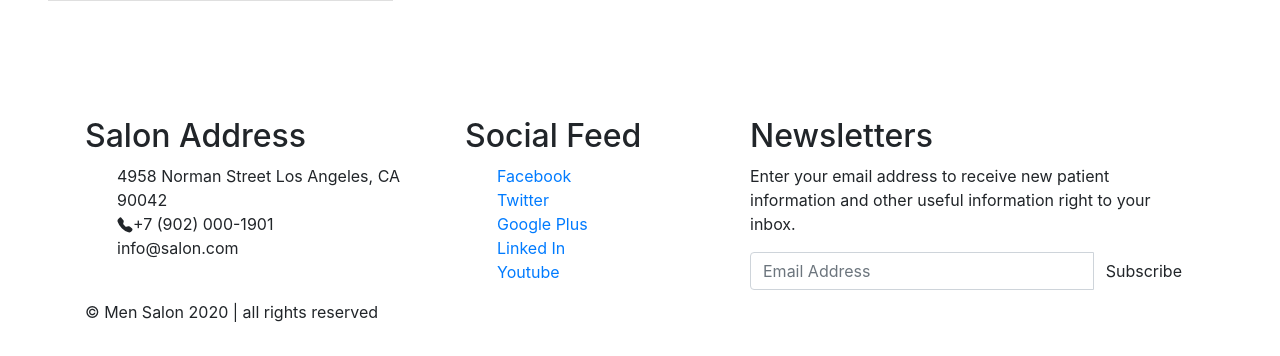
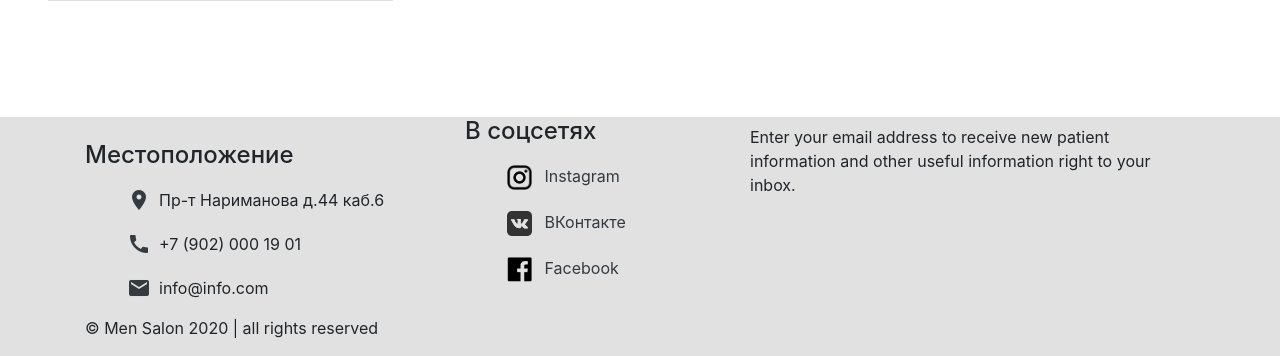
Before and after one commit to Veldyale/veld_site, a Django app: page / in a window 1280 px wide. Shown: the part 1255-1611 px from the top of the page. Before the commit the page ends 1577 px from the top, so only its background shows below. Run offline with Django 3.2, Linux system fonts and the light colour scheme; data comes from the database, SQL or seed files in the repository; some libraries are stand-ins or nearby versions.

Commit message:
footer in process

```diff
--- a/veld/static/veld/css/styles.css
+++ b/veld/static/veld/css/styles.css
@@ -24,4 +24,25 @@ a {
 
 li {
     list-style-type: none;
+    margin-bottom: 10px; /* Отступ слева */
+    padding-top: 10px; /* Отступ слева */
+
    }
+
+ul {
+    padding: 0; /* Убираем поля */
+    margin-left: 10px; /* Отступ слева */
+   }
+
+.footer {
+    background: #E1E1E1;
+}
+
+.footer-icon {
+  display: flex;
+  align-items: center;
+}
+
+.footer-icon img {
+  width: 25px;
+}
--- a/veld/templates/veld/footer.html
+++ b/veld/templates/veld/footer.html
@@ -1,34 +1,39 @@
-<div class="footer" style="">
+{% load static %}
+<div class="footer">
         <!-- footer-->
         <div class="container">
             <div class="footer-block">
                 <!-- footer block -->
                 <div class="row">
                     <div class="col-lg-4 col-md-4 col-sm-6 col-xs-12">
-                        <div class="footer-widget">
-                            <h2 class="widget-title">Salon Address</h2>
+                        <div class="footer-widget mt-4">
+                            <h4 class="widget-title">Местоположение</h4>
                             <ul class="listnone contact">
-                                <li><i class="fa fa-map-marker"></i> 4958 Norman Street Los Angeles, CA 90042 </li>
-                                <li>
-                                  <svg width="1em" height="1em" viewBox="0 0 16 16" class="bi bi-telephone-fill" fill="currentColor" xmlns="http://www.w3.org/2000/svg">
-                                    <path fill-rule="evenodd" d="M2.267.98a1.636 1.636 0 0 1 2.448.152l1.681 2.162c.309.396.418.913.296 1.4l-.513 2.053a.636.636 0 0 0 .167.604L8.65 9.654a.636.636 0 0 0 .604.167l2.052-.513a1.636 1.636 0 0 1 1.401.296l2.162 1.681c.777.604.849 1.753.153 2.448l-.97.97c-.693.693-1.73.998-2.697.658a17.47 17.47 0 0 1-6.571-4.144A17.47 17.47 0 0 1 .639 4.646c-.34-.967-.035-2.004.658-2.698l.97-.969z"/>
-                                  </svg>+7 (902) 000-1901
+                                <li class="footer-icon"><i class="mr-2 material-icons text-dark">
+                                    place</i>Пр-т Нариманова д.44 каб.6
                                 </li>
-                                <li><i class="fa fa-envelope-o"></i> info@salon.com</li>
+                                <li class="footer-icon"><i class="mr-2 material-icons text-dark">
+                                    call</i>+7 (902) 000 19 01
+                                </li>
+                                <li class="footer-icon"><i class="mr-2 material-icons text-dark">
+                                    mail</i>info@info.com
+                                </li>
                             </ul>
                         </div>
                     </div>
                     <div class="col-lg-3 col-md-3 col-sm-6 col-xs-12">
                         <div class="footer-widget footer-social">
                             <!-- social block -->
-                            <h2 class="widget-title">Social Feed</h2>
+                            <h4 class="widget-title">В соцсетях</h4>
                             <ul class="listnone">
-                                <li><a href="#"><i class="fa fa-facebook"></i> Facebook </a></li>
-                                <li><a href="#"><i class="fa fa-twitter"></i> Twitter</a></li>
-                                <li><a href="#"><i class="fa fa-google-plus"></i> Google Plus</a></li>
-                                <li><a href="#"><i class="fa fa-linkedin"></i> Linked In</a></li>
-                                <li>
-                                    <a href="#"> <i class="fa fa-youtube"></i>Youtube</a>
+                                <li class="footer-icon"><a href="#" class="text-dark"><img src="{% static 'veld/img/instagram.png'  %}" alt="" class="mr-2 material-icons text-dark">
+                                    </img>Instagram</a>
+                                </li>
+                                <li class="footer-icon"><a href="#" class="text-dark"><img src="{% static 'veld/img/vk.png'  %}" alt="" class="mr-2 material-icons text-dark">
+                                    </img>ВКонтакте</a>
+                                </li>
+                                <li class="footer-icon"><a href="#" class="text-dark"><img src="{% static 'veld/img/Facebook.png'  %}" alt="" class="mr-2 material-icons text-dark">
+                                    </img>Facebook</a>
                                 </li>
                             </ul>
                         </div>
@@ -37,14 +42,8 @@
                     <div class="col-lg-5 col-md-5 col-sm-12 col-xs-12">
                         <div class="footer-widget widget-newsletter">
                             <!-- newsletter block -->
-                            <h2 class="widget-title">Newsletters</h2>
+                            <h2 class="widget-title"></h2>
                             <p>Enter your email address to receive new patient information and other useful information right to your inbox.</p>
-                            <div class="input-group">
-                                <input type="text" class="form-control" placeholder="Email Address">
-                                <span class="input-group-btn">
-                            <button class="btn btn-default" type="button">Subscribe</button>
-                            </span>
-                            </div>
                             <!-- /input-group -->
                         </div>
                         <!-- newsletter block -->
```
Also changed, not shown: veld/static/veld/img/Facebook.png (added), veld/static/veld/img/instagram.png (added), veld/static/veld/img/instagram.svg (added), veld/static/veld/img/vk.png (added).
